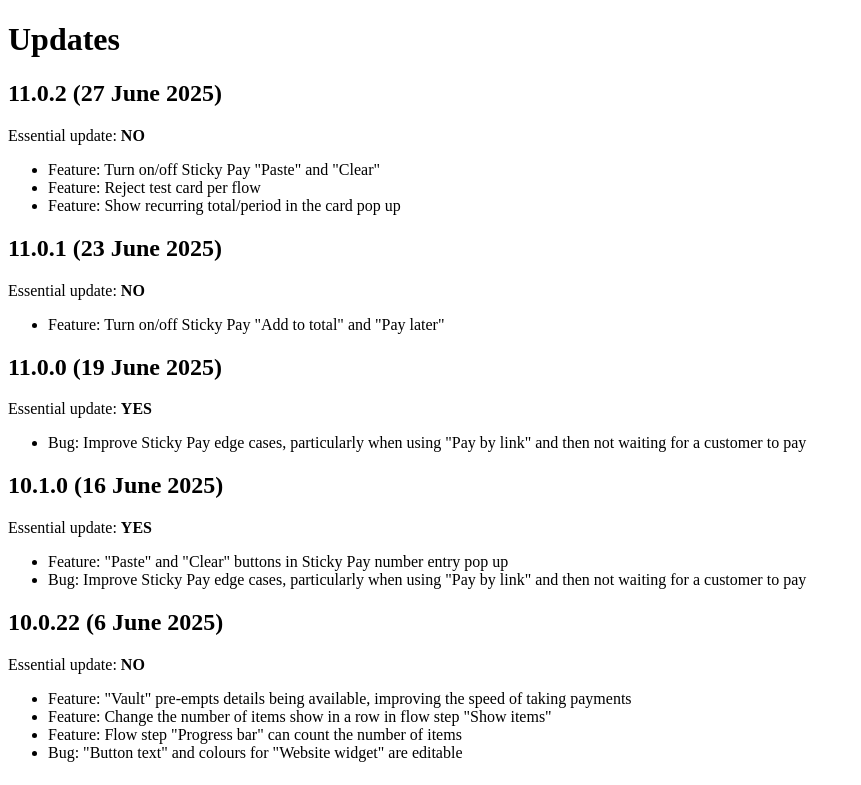
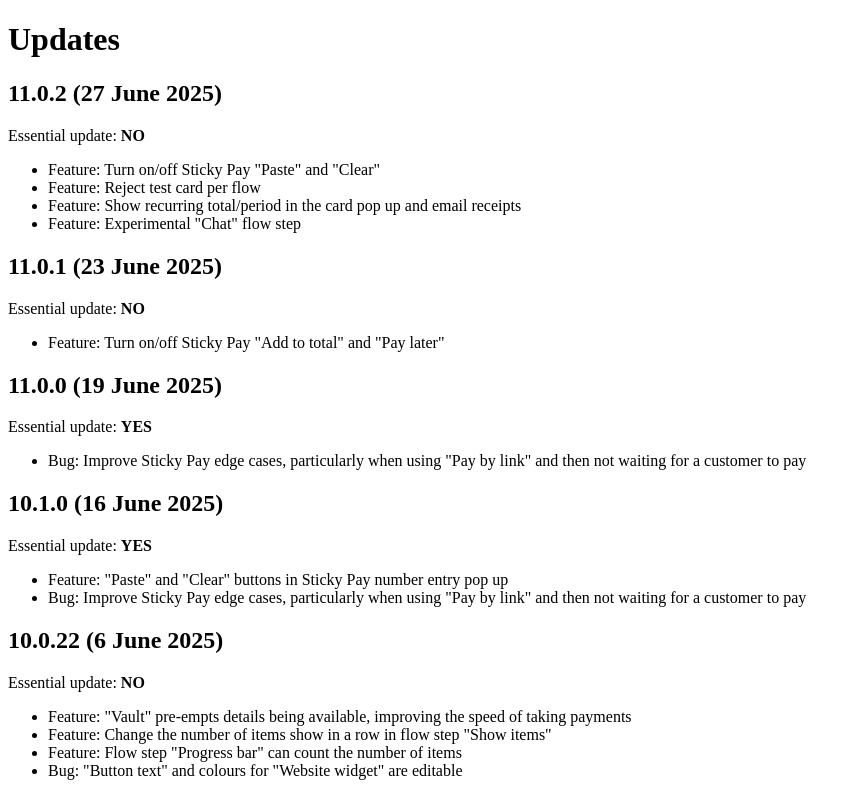
Before and after one commit to Stickyto/sticky-docs, a Next.js app in the folder src/: page /updates in a window 1280 px wide. Shown: the top 785 px of the page, without its empty margins (0-861 px from the left). Built offline with nearby package versions, Linux system fonts and the light colour scheme.

Commit message:
Changelog: `11.0.2`

```diff
--- a/src/pages/updates.mdx
+++ b/src/pages/updates.mdx
@@ -6,7 +6,8 @@ Essential update: **NO**
 
  - Feature: Turn on/off Sticky Pay "Paste" and "Clear"
  - Feature: Reject test card per flow
- - Feature: Show recurring total/period in the card pop up
+ - Feature: Show recurring total/period in the card pop up and email receipts
+ - Feature: Experimental "Chat" flow step
 
 ## 11.0.1 (23 June 2025)
 
```
